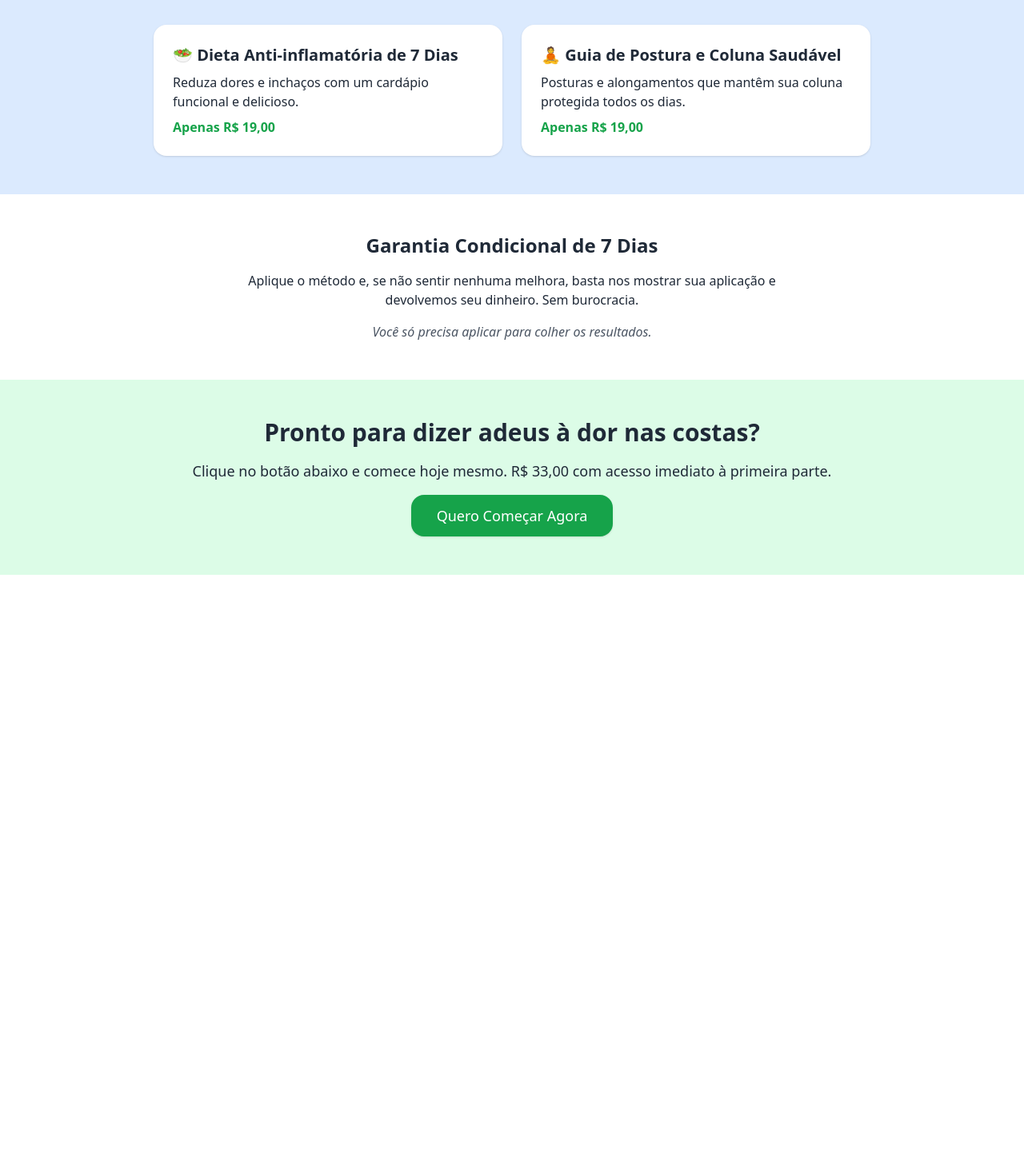
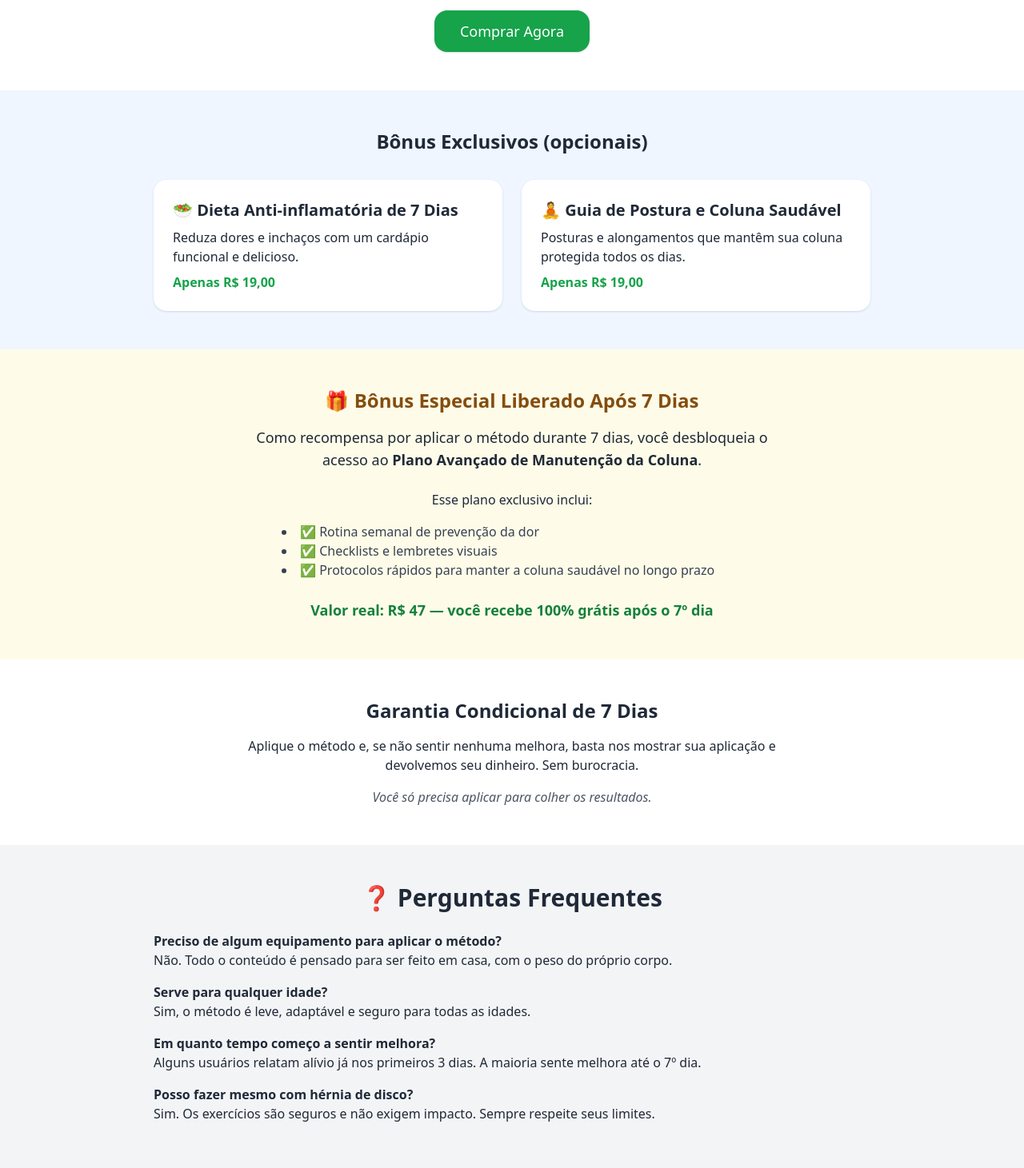
Before and after one commit to squad-member/site-dor-nas-costas, a React (Vite) app: page / in a window 1280 px wide. Shown: the part 1269-2730 px from the top of the page at 80% size. Before the commit the page ends 1988 px from the top, so only its background shows below. Built offline with nearby package versions, Linux system fonts and the light colour scheme.

Commit message:
botões direcionando para Hotmart

```diff
--- a/src/App.jsx
+++ b/src/App.jsx
@@ -1,28 +1,43 @@
-// Página de vendas React com Tailwind e estrutura de alta conversão
-// Inclui: logo, mockup, CTAs, garantia, provas, blocos visuais
-
-export default function App() {
+export default function Page() {
   return (
-    <div className="bg-gray-50 text-gray-800 font-sans">
+    <div className="bg-white text-gray-800 font-sans">
       {/* Hero Section */}
-      <section className="text-center py-12 px-6 bg-gradient-to-b from-blue-100 to-gray-50">
+      <section className="text-center py-12 px-6 bg-gradient-to-b from-blue-100 to-white">
         <img src="/gigi.png" alt="Logo" className="mx-auto w-24 mb-4" />
-        <h1 className="text-3xl md:text-5xl font-bold mb-4">Elimine Suas Dores nas Costas em Poucos Dias</h1>
-        <h2 className="text-lg md:text-2xl mb-6">Sem remédios caros, sem fisioterapia, sem academia — técnica natural focada no músculo iliopsoas</h2>
-        <a href="https://hotmart.com/SEU-LINK-AQUI" target="_blank" rel="noopener noreferrer">
-          <button className="bg-green-600 text-white px-6 py-3 rounded-2xl text-lg shadow-lg hover:bg-green-700">Quero Alívio Agora</button>
+        <h1 className="text-3xl md:text-5xl font-bold mb-4">
+          Elimine Suas Dores nas Costas em Poucos Dias
+        </h1>
+        <h2 className="text-lg md:text-2xl mb-6">
+          Sem remédios caros, sem fisioterapia, sem academia — técnica natural
+          focada no músculo iliopsoas
+        </h2>
+        <a
+          href="https://hotmart.com/SEU-LINK-AQUI"
+          target="_blank"
+          rel="noopener noreferrer"
+        >
+          <button className="bg-green-600 text-white px-6 py-3 rounded-2xl text-lg shadow-lg hover:bg-green-700">
+            Quero Alívio Agora
+          </button>
         </a>
       </section>
 
       {/* Bloco 2 - Manifesto */}
       <section className="max-w-4xl mx-auto py-12 px-6">
-        <h2 className="text-2xl md:text-3xl font-bold mb-4 text-center">Você não precisa conviver com a dor</h2>
-        <p className="text-lg text-center mb-6">A raiz da dor nas costas muitas vezes não é a coluna — é um músculo esquecido chamado iliopsoas.</p>
-        <p className="text-center italic">"Essa descoberta muda tudo. E você pode começar hoje."</p>
+        <h2 className="text-2xl md:text-3xl font-bold mb-4 text-center">
+          Você não precisa conviver com a dor
+        </h2>
+        <p className="text-lg text-center mb-6">
+          A raiz da dor nas costas muitas vezes não é a coluna — é um músculo
+          esquecido chamado iliopsoas.
+        </p>
+        <p className="text-center italic">
+          "Essa descoberta muda tudo. E você pode começar hoje."
+        </p>
       </section>
 
       {/* Bloco 3 - Benefícios */}
-      <section className="bg-blue-50 py-12 px-6">
+      <section className="bg-gray-50 py-12 px-6">
         <div className="max-w-5xl mx-auto grid grid-cols-1 md:grid-cols-2 gap-8 text-center">
           <div>
             <h3 className="text-xl font-semibold mb-2">🔓 Libere seu corpo da dor</h3>
@@ -45,44 +60,144 @@ export default function App() {
 
       {/* Bloco 4 - Mockup + Oferta */}
       <section className="py-12 px-6 text-center">
-        <h2 className="text-2xl md:text-3xl font-bold mb-4">Manual Eliminando Dor nas Costas</h2>
-        <p className="text-lg mb-4">Protocolo testado que atua direto na síndrome do iliopsoas — com alívio já nos primeiros dias.</p>
-        <p className="text-xl font-bold text-green-700">De R$ 97 por apenas R$ 33,00</p>
-        <a href="https://hotmart.com/SEU-LINK-AQUI" target="_blank" rel="noopener noreferrer">
-          <button className="bg-green-600 text-white px-8 py-3 rounded-2xl mt-4 text-lg shadow hover:bg-green-700">Comprar Agora</button>
+        <img
+          src="/Área de Membros Premium.png"
+          alt="Mockup Produto"
+          className="mx-auto w-full max-w-xl rounded-2xl shadow-lg mb-6"
+        />
+        <h2 className="text-2xl md:text-3xl font-bold mb-4">
+          Manual Eliminando Dor nas Costas
+        </h2>
+        <p className="text-lg mb-4">
+          Protocolo testado que atua direto na síndrome do iliopsoas — com alívio
+          já nos primeiros dias.
+        </p>
+        <p className="text-xl font-bold text-green-700">
+          De R$ 97 por apenas R$ 33,00
+        </p>
+        <a
+          href="https://hotmart.com/SEU-LINK-AQUI"
+          target="_blank"
+          rel="noopener noreferrer"
+        >
+          <button className="bg-green-600 text-white px-8 py-3 rounded-2xl mt-4 text-lg shadow hover:bg-green-700">
+            Comprar Agora
+          </button>
         </a>
       </section>
 
       {/* Bloco 5 - Bônus */}
-      <section className="bg-blue-100 py-12 px-6">
-        <h2 className="text-2xl font-bold text-center mb-8">Bônus Exclusivos (opcionais)</h2>
+      <section className="bg-blue-50 py-12 px-6">
+        <h2 className="text-2xl font-bold text-center mb-8">
+          Bônus Exclusivos (opcionais)
+        </h2>
         <div className="max-w-4xl mx-auto grid grid-cols-1 md:grid-cols-2 gap-6">
           <div className="bg-white p-6 rounded-2xl shadow">
-            <h3 className="font-semibold text-xl mb-2">🥗 Dieta Anti-inflamatória de 7 Dias</h3>
-            <p className="mb-2">Reduza dores e inchaços com um cardápio funcional e delicioso.</p>
+            <h3 className="font-semibold text-xl mb-2">
+              🥗 Dieta Anti-inflamatória de 7 Dias
+            </h3>
+            <p className="mb-2">
+              Reduza dores e inchaços com um cardápio funcional e delicioso.
+            </p>
             <p className="text-green-600 font-bold">Apenas R$ 19,00</p>
           </div>
           <div className="bg-white p-6 rounded-2xl shadow">
-            <h3 className="font-semibold text-xl mb-2">🧘 Guia de Postura e Coluna Saudável</h3>
-            <p className="mb-2">Posturas e alongamentos que mantêm sua coluna protegida todos os dias.</p>
+            <h3 className="font-semibold text-xl mb-2">
+              🧘 Guia de Postura e Coluna Saudável
+            </h3>
+            <p className="mb-2">
+              Posturas e alongamentos que mantêm sua coluna protegida todos os
+              dias.
+            </p>
             <p className="text-green-600 font-bold">Apenas R$ 19,00</p>
           </div>
         </div>
       </section>
 
+      {/* Bloco - Bônus Pós 7 Dias */}
+      <section className="bg-yellow-50 py-12 px-6 text-center">
+        <h2 className="text-2xl font-bold mb-4 text-yellow-800">
+          🎁 Bônus Especial Liberado Após 7 Dias
+        </h2>
+        <p className="text-lg max-w-2xl mx-auto mb-6">
+          Como recompensa por aplicar o método durante 7 dias, você desbloqueia o
+          acesso ao <strong>Plano Avançado de Manutenção da Coluna</strong>.
+        </p>
+        <p className="mb-4">Esse plano exclusivo inclui:</p>
+        <ul className="list-disc list-inside text-left max-w-xl mx-auto text-gray-700 mb-6">
+          <li>✅ Rotina semanal de prevenção da dor</li>
+          <li>✅ Checklists e lembretes visuais</li>
+          <li>✅ Protocolos rápidos para manter a coluna saudável no longo prazo</li>
+        </ul>
+        <p className="text-lg font-bold text-green-700">
+          Valor real: R$ 47 — você recebe 100% grátis após o 7º dia
+        </p>
+      </section>
+
       {/* Bloco 6 - Garantia */}
       <section className="py-12 px-6 text-center bg-white">
         <h2 className="text-2xl font-bold mb-4">Garantia Condicional de 7 Dias</h2>
-        <p className="mb-4 max-w-2xl mx-auto">Aplique o método e, se não sentir nenhuma melhora, basta nos mostrar sua aplicação e devolvemos seu dinheiro. Sem burocracia.</p>
-        <p className="italic text-gray-600">Você só precisa aplicar para colher os resultados.</p>
+        <p className="mb-4 max-w-2xl mx-auto">
+          Aplique o método e, se não sentir nenhuma melhora, basta nos mostrar sua
+          aplicação e devolvemos seu dinheiro. Sem burocracia.
+        </p>
+        <p className="italic text-gray-600">
+          Você só precisa aplicar para colher os resultados.
+        </p>
       </section>
 
-      {/* Bloco 7 - CTA Final */}
+      {/* Bloco 7 - FAQ */}
+      <section className="bg-gray-100 py-12 px-6">
+        <div className="max-w-4xl mx-auto">
+          <h2 className="text-2xl md:text-3xl font-bold mb-6 text-center">
+            ❓ Perguntas Frequentes
+          </h2>
+          <div className="mb-4">
+            <h3 className="font-semibold">
+              Preciso de algum equipamento para aplicar o método?
+            </h3>
+            <p>
+              Não. Todo o conteúdo é pensado para ser feito em casa, com o peso do
+              próprio corpo.
+            </p>
+          </div>
+          <div className="mb-4">
+            <h3 className="font-semibold">Serve para qualquer idade?</h3>
+            <p>Sim, o método é leve, adaptável e seguro para todas as idades.</p>
+          </div>
+          <div className="mb-4">
+            <h3 className="font-semibold">Em quanto tempo começo a sentir melhora?</h3>
+            <p>
+              Alguns usuários relatam alívio já nos primeiros 3 dias. A maioria
+              sente melhora até o 7º dia.
+            </p>
+          </div>
+          <div className="mb-4">
+            <h3 className="font-semibold">Posso fazer mesmo com hérnia de disco?</h3>
+            <p>
+              Sim. Os exercícios são seguros e não exigem impacto. Sempre respeite
+              seus limites.
+            </p>
+          </div>
+        </div>
+      </section>
+
+      {/* Bloco 8 - CTA Final */}
       <section className="bg-green-100 py-12 px-6 text-center">
-        <h2 className="text-2xl md:text-3xl font-bold mb-4">Pronto para dizer adeus à dor nas costas?</h2>
-        <p className="mb-4 text-lg">Clique no botão abaixo e comece hoje mesmo. R$ 33,00 com acesso imediato à primeira parte.</p>
-        <a href="https://hotmart.com/SEU-LINK-AQUI" target="_blank" rel="noopener noreferrer">
-          <button className="bg-green-600 text-white px-8 py-3 rounded-2xl text-lg shadow hover:bg-green-700">Quero Começar Agora</button>
+        <h2 className="text-2xl md:text-3xl font-bold mb-4">
+          Pronto para dizer adeus à dor nas costas?
+        </h2>
+        <p className="mb-4 text-lg">
+          Clique no botão abaixo e comece hoje mesmo. R$ 33,00 com acesso imediato.
+        </p>
+        <a
+          href="https://hotmart.com/SEU-LINK-AQUI"
+          target="_blank"
+          rel="noopener noreferrer"
+        >
+          <button className="bg-green-600 text-white px-8 py-3 rounded-2xl text-lg shadow hover:bg-green-700">
+            Quero Começar Agora
+          </button>
         </a>
       </section>
     </div>
```
